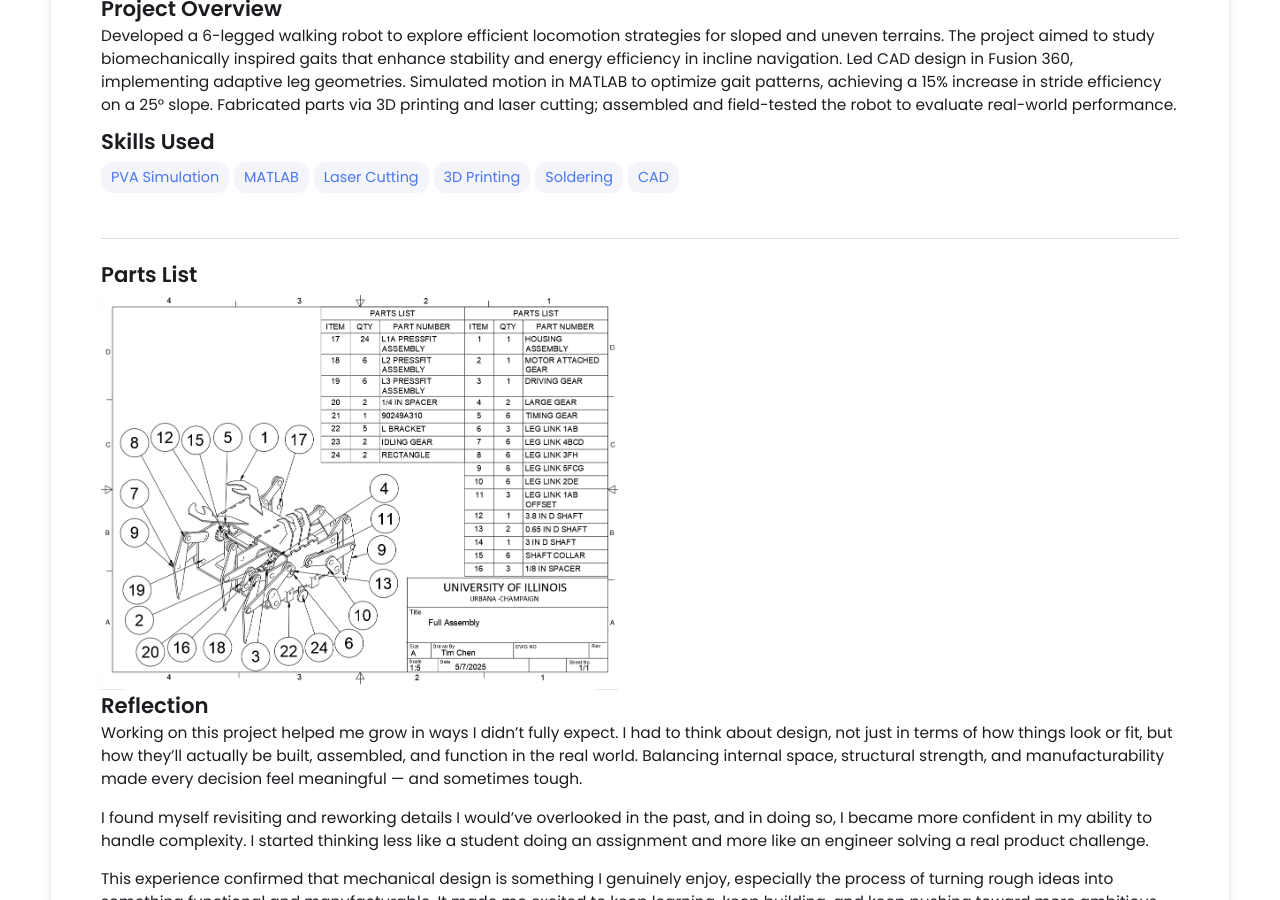
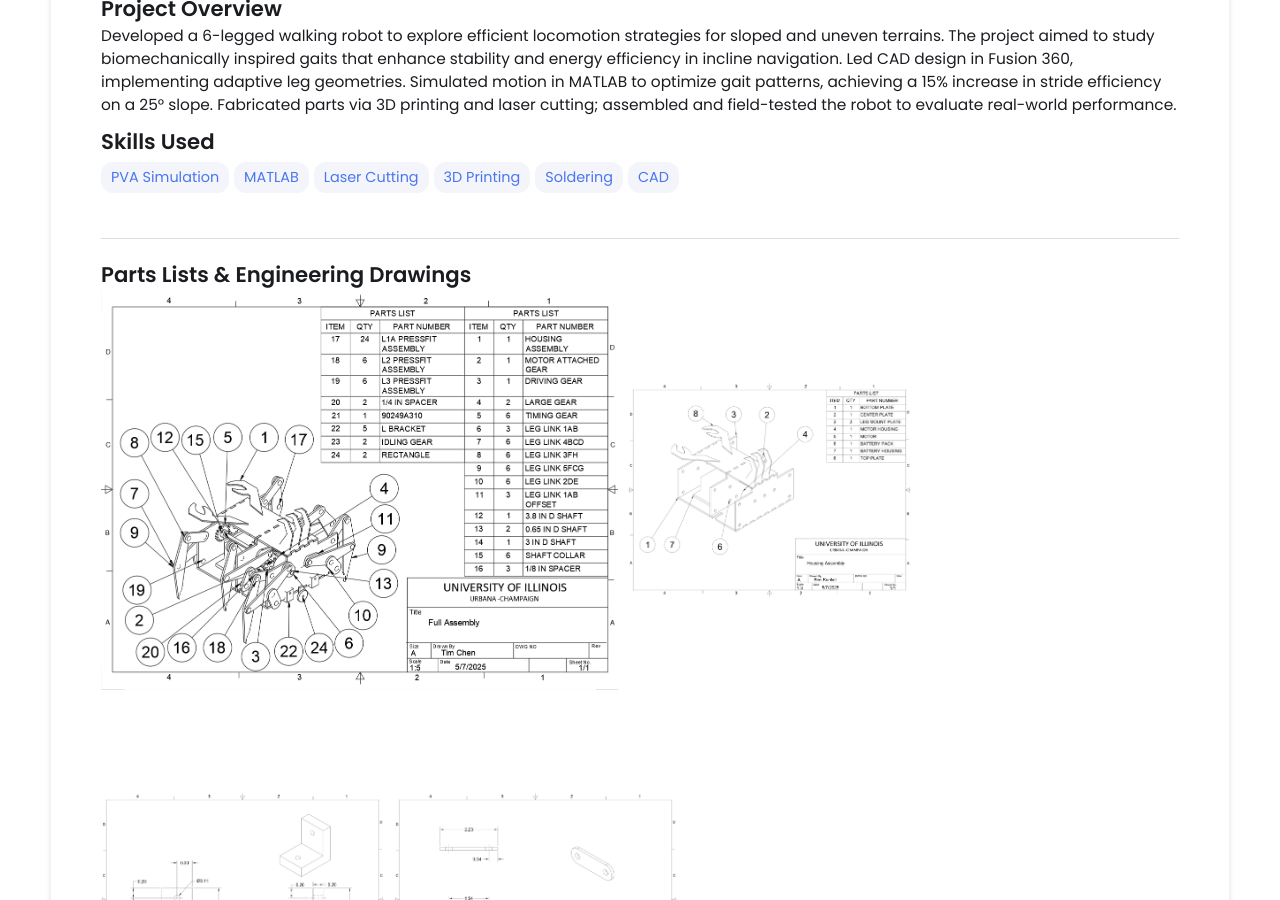
Before and after one commit to timchen863/timchen863.github.io, a Jekyll site: the page built from _projects/Hextech/index.md, in a window 1280 px wide and 900 px high, scrolled down 564 px. Built offline with Jekyll 4.4.1, drawn with Linux system fonts in a browser that asks for light colours.

Commit message:
Update index.md

```diff
--- a/_projects/Hextech/index.md
+++ b/_projects/Hextech/index.md
@@ -14,8 +14,8 @@ main-image: /hextechdemo.jpg
 ---
 
 ---
-## Parts List
-{% include image-gallery.html images="fullasm.png" height="400" %}
+## Parts Lists & Engineering Drawings
+{% include image-gallery.html images="fullasm.png, Housingasmdrw-1.png, Lbracketdrw-1.png, Leg3FHdrw-1.png" height="400" %}
 ## Reflection
 Working on this project helped me grow in ways I didn’t fully expect. I had to think about design, not just in terms of how things look or fit, but how they’ll actually be built, assembled, and function in the real world. Balancing internal space, structural strength, and manufacturability made every decision feel meaningful — and sometimes tough.
 
```
